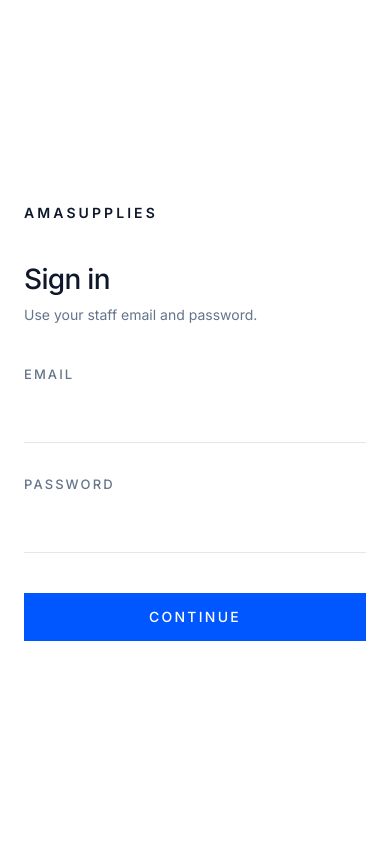
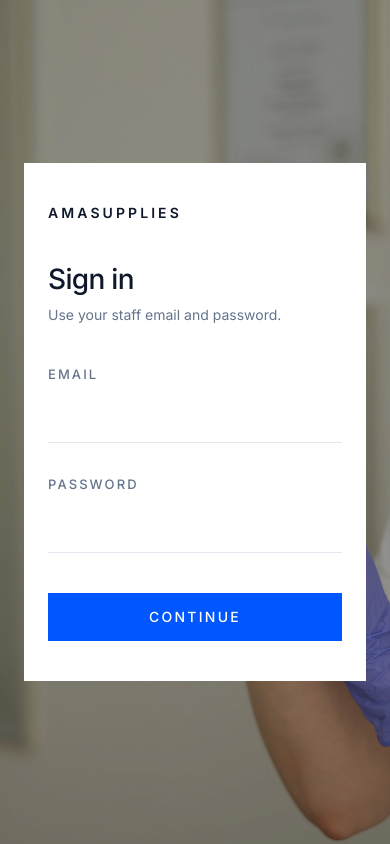
Before and after one commit to TikHayrumyan/amasupplies, a Next.js app: page /login in a window 390 px wide. Built offline with nearby package versions, Linux system fonts and the light colour scheme.

Commit message:
Enhance LoginPage component layout by adding background images and improving z-index for better visual hierarchy; adjust styles for mobile responsiveness.

```diff
--- a/app/(auth)/login/page.tsx
+++ b/app/(auth)/login/page.tsx
@@ -14,7 +14,13 @@ export default async function LoginPage({
   const next = typeof params.next === "string" ? params.next : "/dashboard";
 
   return (
-    <div className="grid min-h-screen lg:grid-cols-2">
+    <div className="relative grid min-h-screen lg:grid-cols-2">
+      <div
+        className="absolute inset-0 bg-cover bg-center lg:hidden"
+        style={{ backgroundImage: "url('/dashboard/login-bg.jpg')" }}
+      />
+      <div className="absolute inset-0 bg-black/40 lg:hidden" />
+
       <div className="relative hidden flex-col justify-between overflow-hidden px-12 py-12 text-white lg:flex">
         <div
           className="absolute inset-0 bg-cover bg-center"
@@ -37,8 +43,8 @@ export default async function LoginPage({
         <p className="relative caption text-white/70">Staff only</p>
       </div>
 
-      <div className="flex items-center justify-center bg-background px-6 py-16 lg:border-l lg:border-border/80 lg:px-16">
-        <div className="w-full max-w-sm">
+      <div className="relative z-10 flex items-center justify-center px-6 py-16 lg:bg-background lg:px-16">
+        <div className="w-full max-w-sm bg-background px-6 py-10 lg:bg-transparent lg:p-0">
           <p className="text-sm font-semibold tracking-[0.22em] uppercase lg:hidden">
             AmaSupplies
           </p>
```
